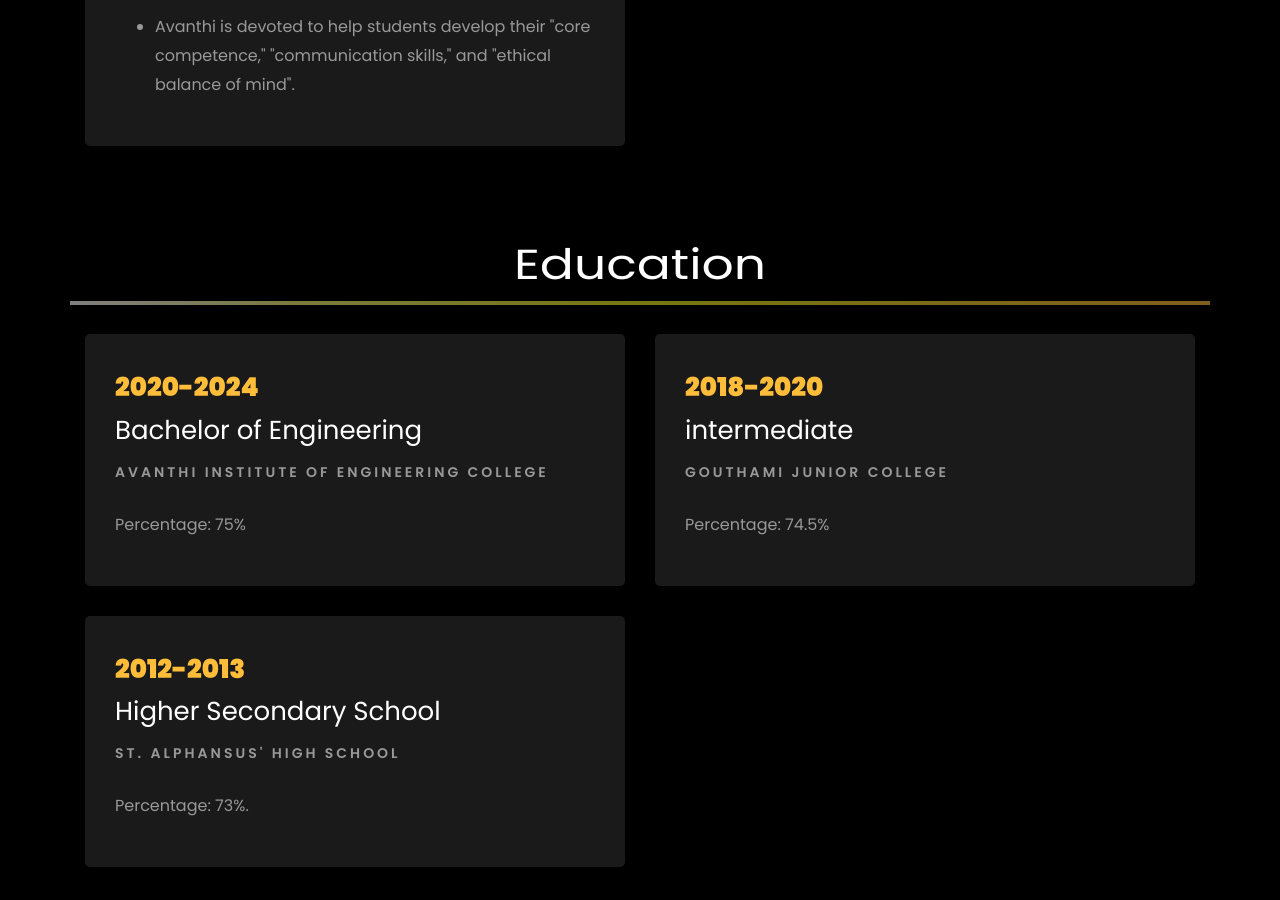
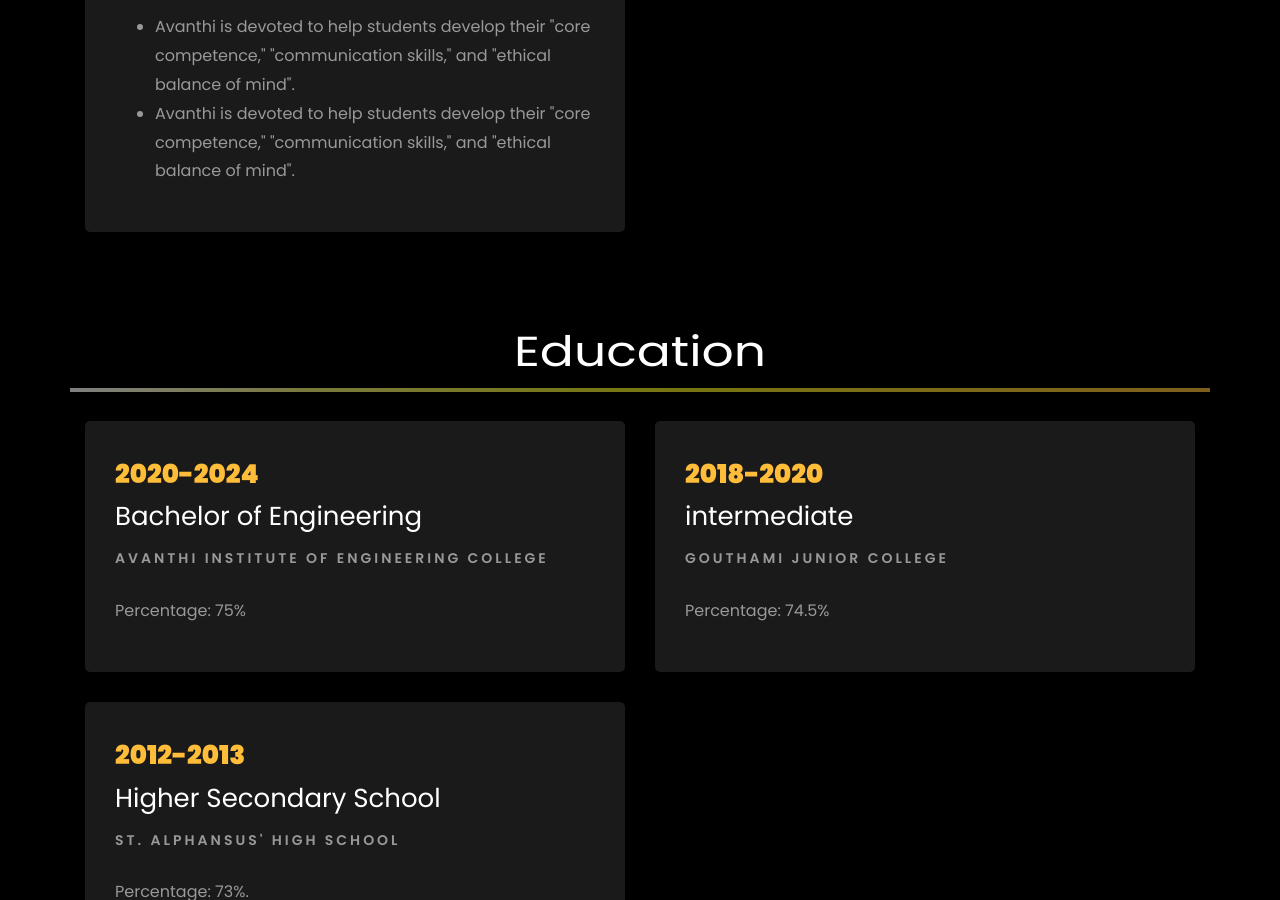
Before and after one commit to MaheshNaluparaju/MaheshNaluparaju.github.io, a plain HTML site: page index.html in a window 1280 px wide. Shown: the part 2410-3310 px from the top of the page. Drawn offline with Linux system fonts and the light colour scheme; files whose address does not match are found by name.

Commit message:
Update index.html

```diff
--- a/index.html
+++ b/index.html
@@ -328,7 +328,7 @@
 						<p class="mt-4">Avanthi Engineering College, a leading institution of higher learning is using cutting-edge techniques to deliver high-quality instruction, guided by knowledgeable and experienced faculty members..
 							<ul>
 								<li>Avanthi is devoted to help students develop their "core competence," "communication skills," and "ethical balance of mind".</li>
-
+								<li>Avanthi is devoted to help students develop their "core competence," "communication skills," and "ethical balance of mind".</li>
 							</ul>
 						</p>
 					</div>
```
